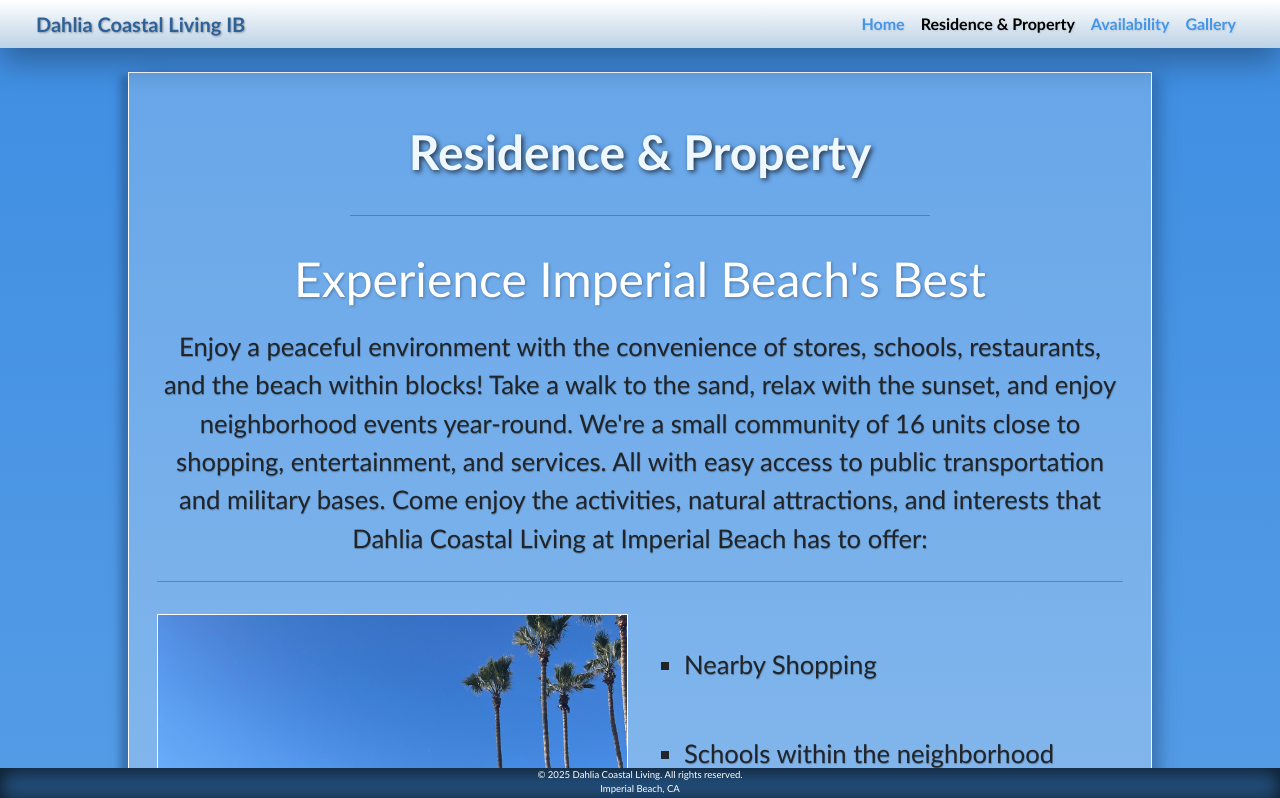
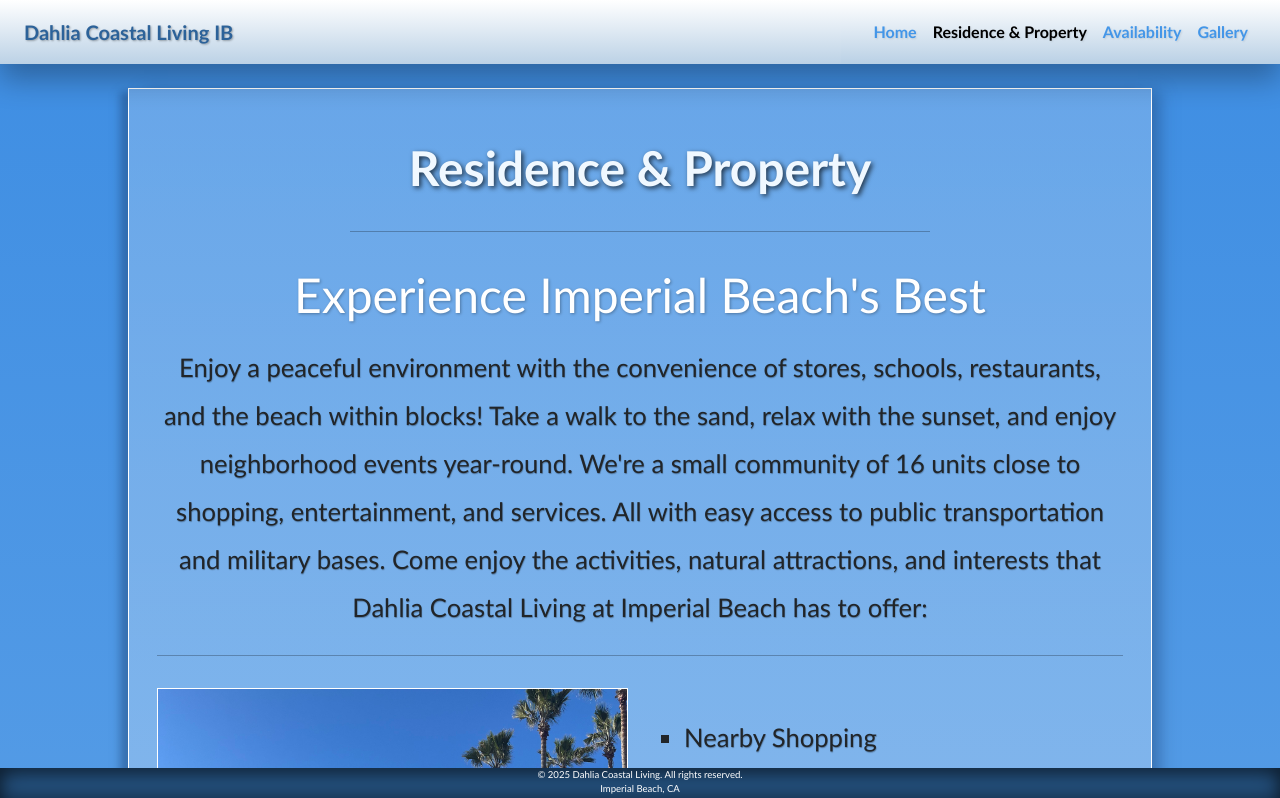
Before and after one commit to kainoa59/DahliaOceanfrontLiving, a React (Vite) app: page /residence-property in a window 1280 px wide. Shown: the top 798 px of the page. Built offline with nearby package versions, Linux system fonts and the light colour scheme.

Commit message:
changed phone number, capitalized proper nouns, adjusted line spacing for smaller pages, fixed navbar collaps and navbar toggle styling, adjusting font shadow for application to appear bolder

```diff
--- a/src/App.css
+++ b/src/App.css
@@ -26,21 +26,44 @@ html, body, #root {
   background: linear-gradient(to bottom, rgb(255, 255, 255) 0%, rgba(185, 208, 229, 0.956) 100%);
   z-index: 1000;    /* Ensure it's above other content */
   box-shadow: 0px 15px 30px rgba(0, 0, 0, 0.3); /* Adds a subtle shadow to the navbar */
-  height: 6vh;  /* Adjust height of the navbar */
+  height: auto;  /* Adjust height of the navbar */
+}
+
+.navbar-toggler {
+  transition: box-shadow 0.3s ease-in-out, border 0.3s ease-in-out !important; /* Smooth transition for box-shadow */
+  border: 1px solid transparent !important; /* Remove the border */
+}
+
+.navbar-toggler:focus {
+  box-shadow: 0 0 5px 2px rgba(0, 0, 0, 0.2) !important; /* White glow effect */
+  outline: none !important; /* Remove the default outline */
+  border: 1px solid white !important; /* Thin white border when focused */
+}
+
+.navbar-toggler.collapsed:focus {
+  box-shadow: none !important; /* Remove the shadow when collapsed */
+  border-color: transparent !important; /* Reset the border color */
 }
 
 .navbar .navbar-nav .nav-link {
   color: #4396E8; /* Change the color of the nav links */
   font-weight: 700;
-  text-shadow: 1px 1px 2px rgba(0, 0, 0, 0.1); /* Adds a subtle shadow for better readability */
+  text-shadow: 1px 1px 2px rgba(0, 0, 0, 0.1);
 }
 
-.navbar .navbar-collapse.show {
+.navbar-collapse.show .nav-link {
+  padding-top: 0.5rem !important;
+  padding-bottom: 0.5rem !important;
+}
+
+.navbar .navbar-collapse ul{
   background: linear-gradient(to bottom, rgb(255, 255, 255) 0%, rgba(185, 208, 229, 0.956) 100%);
+  max-height: 100%;
 }
 
 .navbar .navbar-brand {
   color: #2c6299; /* Change the color of the navbar brand */
   font-weight: 700;
   text-shadow: 1px 1px 2px rgba(0, 0, 0, 0.3); /* Adds a subtle shadow for better readability */
+  height: 100%;
 }
--- a/src/App.jsx
+++ b/src/App.jsx
@@ -1,5 +1,5 @@
 import { BrowserRouter as Router, Routes, Route, NavLink } from 'react-router-dom';
-import { useRef } from 'react';
+import { useRef, useEffect } from 'react';
 import './index.css';
 import './App.css';
 import 'bootstrap/dist/css/bootstrap.min.css';
@@ -19,16 +19,27 @@ function App() {
     }
   };
 
+  useEffect(() => {
+    const handleResize = () => {
+      if (window.innerWidth > 992 && navRef.current?.classList.contains('show')) {
+        navRef.current.classList.remove('show'); // Close menu on resize
+      }
+    };
+
+    window.addEventListener('resize', handleResize);
+    return () => window.removeEventListener('resize', handleResize);
+  }, []);
+
   return (
     // ran
     <Router basename="/"> {/* Set the basename to the GitHub Pages subdirectory */}
       <div className="main">
         <header>
           <nav className="navbar navbar-expand-lg bg-body-tertiary py-0">
-            <div className="container-fluid pb-0">
-              <NavLink className="navbar-brand px-4" to="/">Dahlia Coastal Living IB</NavLink>
+            <div className="container-fluid pb-0 px-0">
+              <NavLink className="navbar-brand px-4 py-3" to="/">Dahlia Coastal Living IB</NavLink>
               <button
-                className="navbar-toggler px-4"
+                className="navbar-toggler border-0 px-4"
                 type="button"
                 data-bs-toggle="collapse"
                 data-bs-target="#navbarSupportedContent"
@@ -39,18 +50,18 @@ function App() {
                 <span className="navbar-toggler-icon"></span>
               </button>
               <div className="collapse navbar-collapse pb-0" id="navbarSupportedContent" ref={navRef}>
-                <ul className="navbar-nav ms-auto mb-2 mb-lg-0 px-4">
+                <ul className="navbar-nav ms-auto mb-lg-0 px-4">
                   <li className="nav-item">
-                    <NavLink className="nav-link" to="/" onClick={handleNavItemClick}>Home</NavLink>
+                    <NavLink className="nav-link py-0" to="/" onClick={handleNavItemClick}>Home</NavLink>
                   </li>
                   <li className="nav-item">
-                    <NavLink className="nav-link" to="/residence-property" onClick={handleNavItemClick}>Residence & Property</NavLink>
+                    <NavLink className="nav-link py-0" to="/residence-property" onClick={handleNavItemClick}>Residence & Property</NavLink>
                   </li>
                   <li className="nav-item">
-                    <NavLink className="nav-link" to="/contact-availability" onClick={handleNavItemClick}>Availability</NavLink>
+                    <NavLink className="nav-link py-0" to="/contact-availability" onClick={handleNavItemClick}>Availability</NavLink>
                   </li>
                   <li className="nav-item">
-                    <NavLink className="nav-link" to="/gallery" onClick={handleNavItemClick}>Gallery</NavLink>
+                    <NavLink className="nav-link py-0" to="/gallery" onClick={handleNavItemClick}>Gallery</NavLink>
                   </li>
                 </ul>
               </div>
--- a/src/pages/ResidenceProperty.css
+++ b/src/pages/ResidenceProperty.css
@@ -69,9 +69,13 @@ h4 {
     text-shadow: 1px 1px 3px rgba(0, 0, 0, 0.3);
 }
 
+.move-in-h {
+    text-shadow: 2px 2px 6px rgba(0, 0, 0, 0.5) !important;
+}
+
 h6 {
     font-size: clamp(1rem, 2vw, 2.5rem);
-    line-height: 3vw;
+    line-height: 1.5rem;
     text-shadow: 0.5px 0.5px 1px rgba(0, 0, 0, 0.3);
 
 }
@@ -105,9 +109,9 @@ img {
 /* ResidenceProperty.css */
 
 /* Default line-height for small screens */
-.basic-info-desc .experience{
-    line-height: 2rem; /* Default for small screens */
-}
+/* .basic-info-desc .experience{
+    line-height: 2rem; /* Default for small screens
+} */
 
 /* Line-height for medium and large screens */
 @media (min-width: 768px) {
@@ -117,6 +121,10 @@ img {
 
     ul li {
         line-height: 3rem;
+    }
+
+    h6 {
+        line-height: 2rem;
     }
 }
 
@@ -128,4 +136,8 @@ img {
     ul li {
         line-height: 4rem;
     }
+
+    h6 {
+        line-height: 3rem;
+    }
 }
--- a/src/pages/ResidenceProperty.jsx
+++ b/src/pages/ResidenceProperty.jsx
@@ -109,7 +109,7 @@ const ResidenceProperty = () => {
                         </div>
                         <div className='row policy-info-list mb-4 px-4'>
                             <ul>
-                                <li className="list-element">Western properties imperial beach is a smoke-free environment</li>
+                                <li className="list-element">Western Properties Imperial Beach is a smoke-free environment</li>
                                 <li className="list-element">Tenant is responsible for water, gas and electricity (& cable if desired)</li>
                                 <li className="list-element">Edco trash service is included</li>
                                 <li className="list-element">Front yards are maintained with landscape service</li>
@@ -135,21 +135,21 @@ const ResidenceProperty = () => {
                                 </li>
                                 <li className="list-element">Security deposit is $2,000
                                 </li>
-                                <li className="list-element">Western properties imperial beach does business in accordance with the federal fair housing act</li>
+                                <li className="list-element">Western Properties Imperial Beach does business in accordance with the Federal Fair Housing Act</li>
                             </ul>
                         </div>
                         <div className='hr-tag'>
                             <hr style={{ width: '100%' }}></hr>
                         </div>
                         <div className='row header move-in'>
-                            <h4>Ready To Move In?</h4>
+                            <h4 className='move-in-h'>Ready To Move In?</h4>
                         </div>
                         <div className='hr-tag'>
                             <hr style={{ width: '60%' }}></hr>
                         </div>
                         <div className='row move-in-list'>
                             <h3>Email: DMCCLOSKEY1@COX.NET</h3>
-                            <h3>Phone: 1-(619)-424-6391</h3>
+                            <h3>Phone: 1-(619)-424-6351</h3>
                         </div>
                         <div className='hr-tag'>
                             <hr style={{ width: '60%' }}></hr>
```
Also changed, not shown: 1 other file (tests, documents, lock files or other folders).
